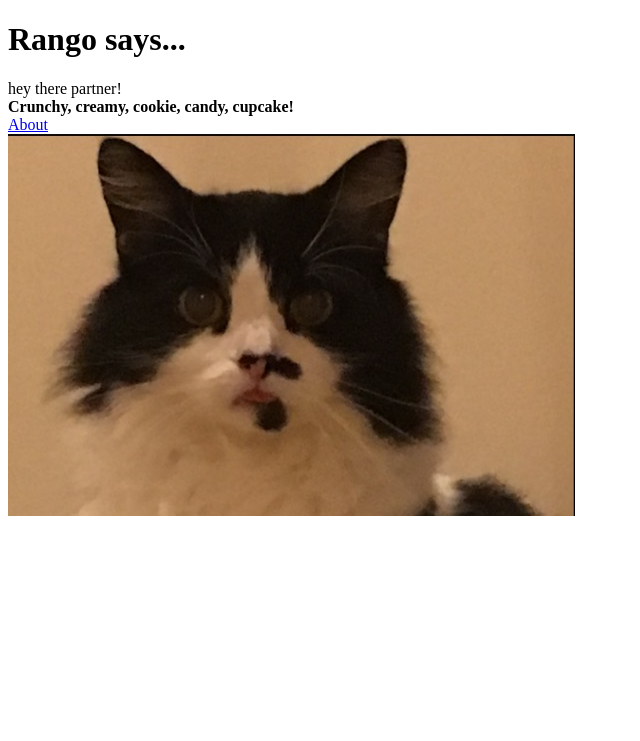
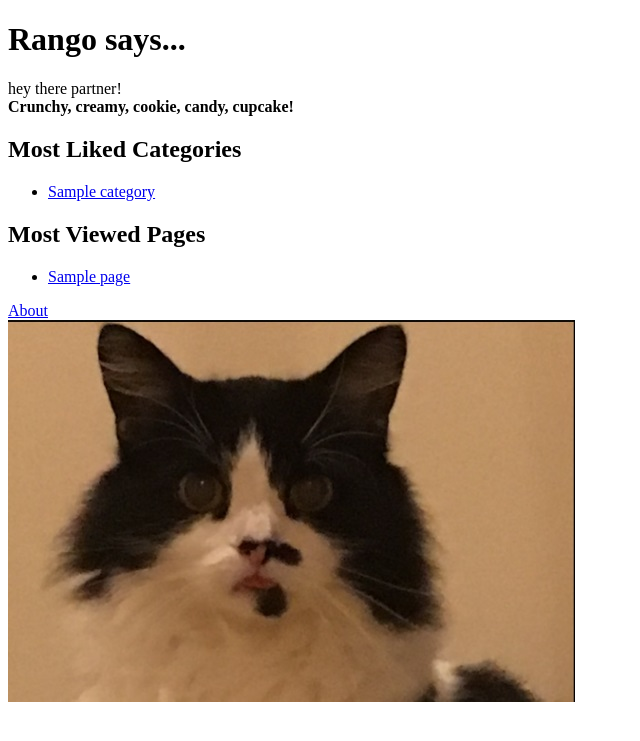
Before and after one commit to AndrewUni12/tango_with_django_project, a Django app: page / in a window 1280 px wide. Shown: the top 741 px of the page, without its empty margins (0-640 px from the left). Run offline with Django 3.2, Linux system fonts and the light colour scheme; tables that the repository leaves empty hold one stand-in row (values such as "Sample post").

Commit message:
Chapter 6 + Exercises commit

```diff
--- a/rango/admin.py
+++ b/rango/admin.py
@@ -6,5 +6,9 @@ class PageAdmin(admin.ModelAdmin):
     list_display = ('title', 'category', 'url')
 
 
-admin.site.register(Category)
+class CategoryAdmin(admin.ModelAdmin):
+    prepopulated_fields = {'slug':('name',)}
+
+
+admin.site.register(Category, CategoryAdmin)
 admin.site.register(Page, PageAdmin)
--- a/rango/models.py
+++ b/rango/models.py
@@ -1,9 +1,15 @@
 from django.db import models
+from django.template.defaultfilters import slugify
 
 class Category(models.Model):
     name = models.CharField(max_length=128, unique=True)
     views = models.IntegerField(default=0)
     likes = models.IntegerField(default=0)
+    slug = models.SlugField(unique=True)
+
+    def save(self, *args, **kwargs):
+        self.slug = slugify(self.name)
+        super(Category, self).save(*args, **kwargs)
 
     class Meta:
         verbose_name_plural = 'Categories'
--- a/rango/urls.py
+++ b/rango/urls.py
@@ -13,4 +13,6 @@ app_name = 'rango'
 urlpatterns = [
     path('', views.index, name='index'),
     path(r'about/', views.about, name='about'),
+    path('category/<slug:category_name_slug>/',
+         views.show_category, name='show_category'),
 ]
--- a/rango/views.py
+++ b/rango/views.py
@@ -1,11 +1,22 @@
 from django.shortcuts import render
 from django.http import HttpResponse
+from rango.models import Category
+from rango.models import Page
 
 # Create your views here.
 def index(request):
-    # Construct a dictionary to pass to the template engine as its context.
-    # Note the key boldmessage matches to {{ boldmessage }} in the template!
-    context_dict = {'boldmessage': 'Crunchy, creamy, cookie, candy, cupcake!'}
+    # Query the database for a list of ALL categories currently stored.
+    # Order the categories by the number of likes in descending order.
+    # Retrieve the top 5 only -- or all if less than 5.
+    # Place the list in our context_dict dictionary (with our boldmessage!)
+    # that will be passed to the template engine.
+    category_list = Category.objects.order_by('-likes')[:5]
+    page_list = Page.objects.order_by('-views')[:5]
+
+    context_dict = {}
+    context_dict['boldmessage'] = 'Crunchy, creamy, cookie, candy, cupcake!'
+    context_dict['categories'] = category_list
+    context_dict['pages'] = page_list
 
     # Return a rendered response to send to the client.
     # We make use of the shortcut function to make our lives easier.
@@ -20,3 +31,32 @@ def about(request):
     return render(request, 'rango/about.html')
 
     return HttpResponse("Rango says here is the about page." '<a href="/rango/">Index</a>')
+
+
+def show_category(request, category_name_slug):
+    # Create a context dictionary which we can pass
+    # to the template rendering engine.
+    context_dict = {}
+
+    try:
+        # Can we find a category name slug with the given name?
+        # If we can't, the .get() method raises a DoesNotExist exception.
+        # The .get() method returns one model instance or raises an exception.
+        category = Category.objects.get(slug=category_name_slug)
+        # Retrieve all of the associated pages.
+        # The filter() will return a list of page objects or an empty list.
+        pages = Page.objects.filter(category=category)
+        # Adds our results list to the template context under name pages.
+        context_dict['pages'] = pages
+        # We also add the category object from
+        # the database to the context dictionary.
+        # We'll use this in the template to verify that the category exists.
+        context_dict['category'] = category
+    except Category.DoesNotExist:
+        # We get here if we didn't find the specified category.
+        # Don't do anything -
+        # the template will display the "no category" message for us.
+        context_dict['category'] = None
+        context_dict['pages'] = None
+    # Go render the response and return it to the client.
+    return render(request, 'rango/category.html', context=context_dict)
--- a/templates/rango/index.html
+++ b/templates/rango/index.html
@@ -1,4 +1,7 @@
 <!DOCTYPE html>
+
+{% load staticfiles %}
+
 <html>
 
 	<head>
@@ -13,8 +16,44 @@
 		</div>
 
 		<div>
+			<div>
+				<h2>Most Liked Categories</h2>
+			</div>
+		{% if categories %}
+			<ul>
+			{% for category in categories %}
+				<li>
+					<a href="/rango/category/{{ category.slug }}/">{{ category.name }}</a>
+				</li>
+				{% endfor %}
+			</ul>
+		{% else %}
+			<strong>There are no categories present.</strong>
+		{% endif %}
+		</div>
+
+		<div>
+			<div>
+				<h2>Most Viewed Pages</h2>
+			</div>
+		{% if pages %}
+			<ul>
+	        {% for page in pages %}
+	            <li>
+					<a href="{{ page.url }}">{{ page.title }}</a>
+				</li>
+
+				{% endfor %}
+			</ul>
+	    {% else %}
+	        <strong>There are no pages present.</strong>
+	    {% endif %}
+		</div>
+
+		<div>
 			<a href="/rango/about/">About</a><br />
 			<img src="/static/images/rango.jpg" alt="Picture of Rango" />
 		</div>
 	</body>
+
 </html>
```
Also changed, not shown: populate_rango.py (+9 -9 lines), templates/rango/category.html (added, +28 -0 lines), rango/migrations/0003_category_slug.py (added), rango/migrations/0004_auto_20210129_1649.py (added).
